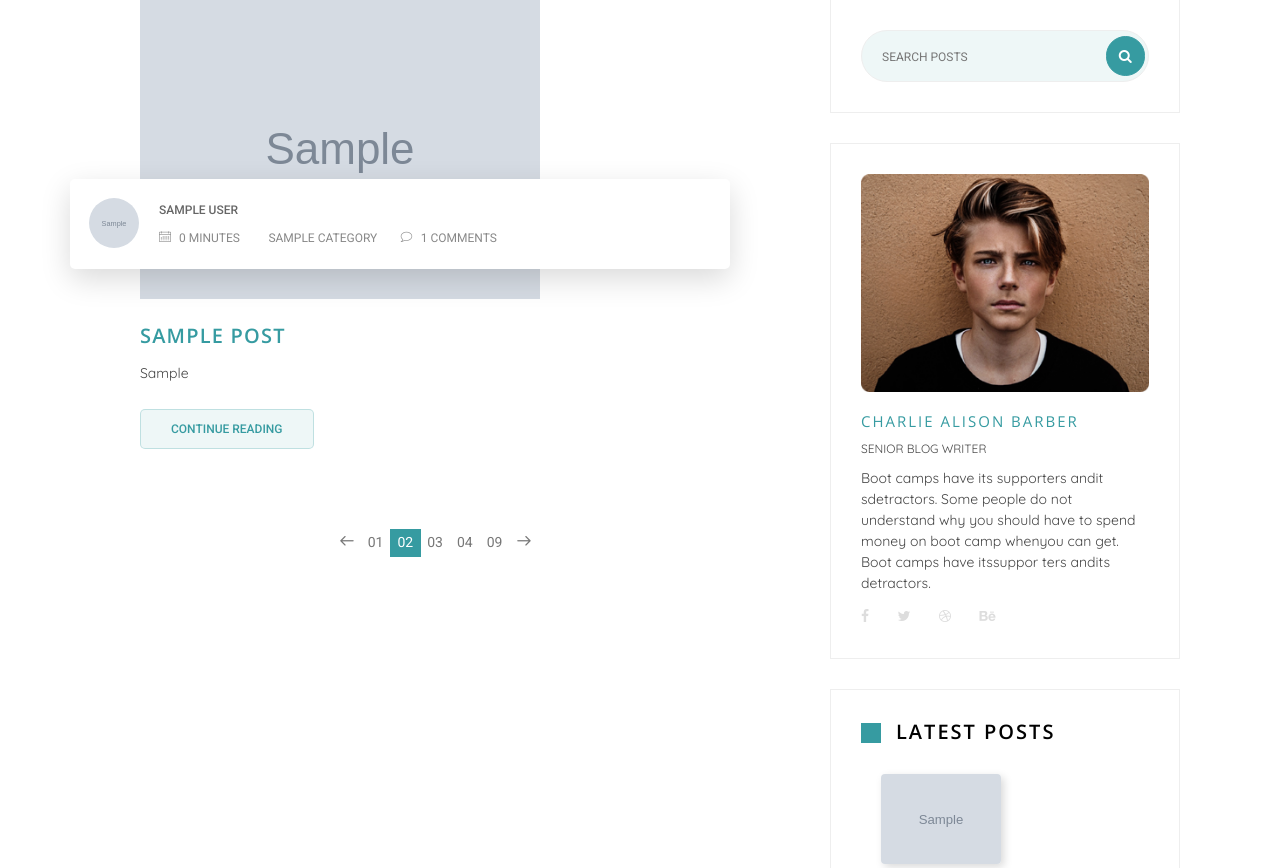
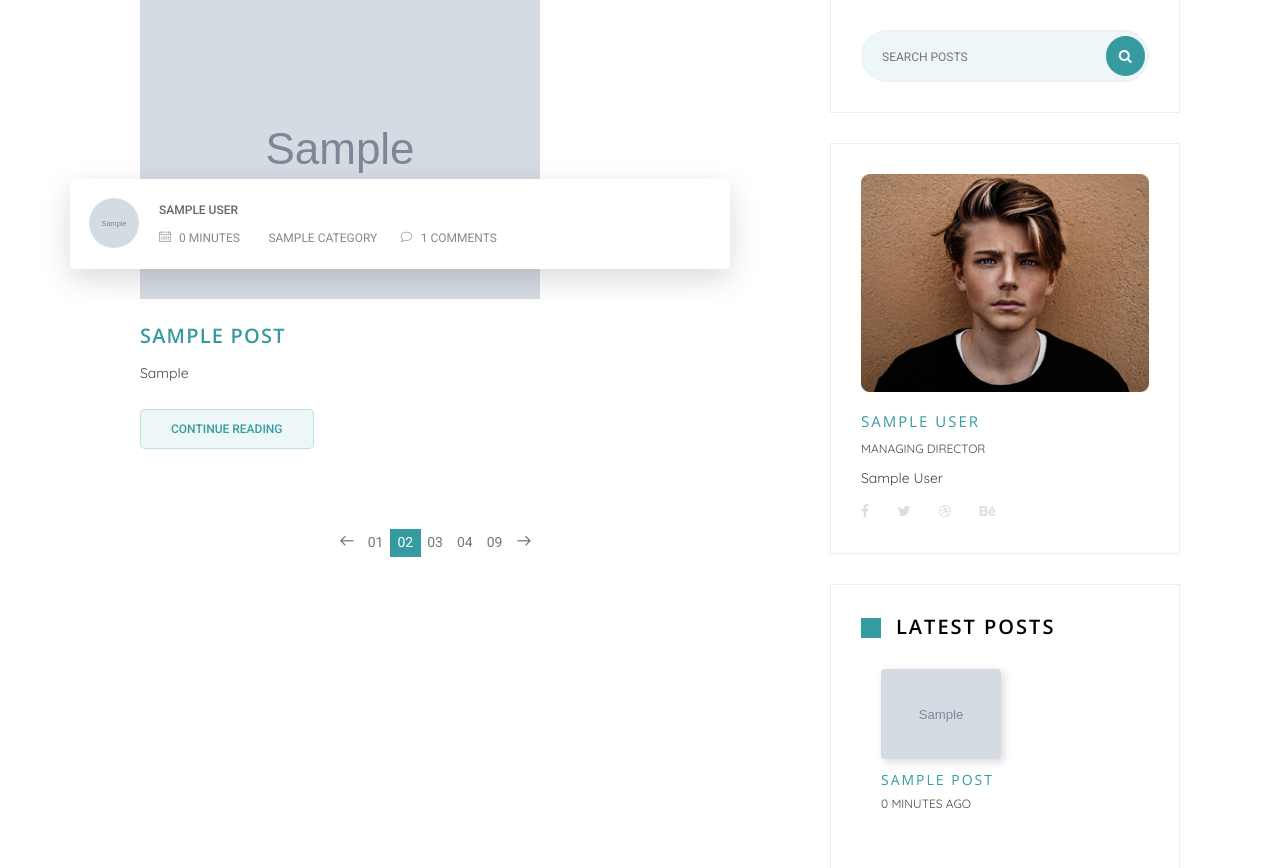
Before and after one commit to MikeBlakeway/mayan-python, a Django app: page /posts/ in a window 1280 px wide. Shown: the part 891-1759 px from the top of the page. Run offline with Django 3.2, Linux system fonts and the light colour scheme; tables that the repository leaves empty hold one stand-in row (values such as "Sample post"); grey boxes marked "Sample" are stand-in pictures; some libraries are stand-ins or nearby versions.

Commit message:
added author models and rendered on sidebar

```diff
--- a/posts/models.py
+++ b/posts/models.py
@@ -8,9 +8,25 @@ User = get_user_model()
 
 class Author(models.Model):
 
+    # Choices -->
+    MD = 'Managing Director'
+    OD = 'Operations Director'
+    TD = 'Technical Director'
+    DEFAULT_ROLE = 'DR'
+    JOB_ROLES = [
+        (MD, 'Managing Director'),
+        (OD, 'Operations Director'),
+        (TD, 'Technical Director'),
+        (DEFAULT_ROLE, 'Guest Author'),
+    ]
+
     # Fields -->
     user = models.OneToOneField(User, on_delete=models.CASCADE)
     profile_image = models.ImageField()
+    author_bio = models.TextField(max_length=300, default='')
+    job_role = models.CharField(max_length=50,
+                                choices=JOB_ROLES,
+                                default=DEFAULT_ROLE,)
 
     # Self -->
     def __str__(self):
--- a/posts/templates/posts/components/sidebar/includes/author_portfolio.html
+++ b/posts/templates/posts/components/sidebar/includes/author_portfolio.html
@@ -1,6 +1,7 @@
 {% load static %}
 
 <!-- Author Portfolio -->
+{% for author in authors %}
   <div class="single-widget portfolio-widget">
     <img
       class="img-fluid"
@@ -8,15 +9,13 @@
       alt=""
     />
     <a href="#">
-      <h4>Charlie ALison Barber</h4>
+      <h4>{{ author.user.get_full_name }}</h4>
     </a>
     <div class="desigmation">
-      <p>Senior blog writer</p>
+      <p>{{ author.job_role }}</p>
     </div>
     <p>
-      Boot camps have its supporters andit sdetractors. Some people do not
-      understand why you should have to spend money on boot camp whenyou can
-      get. Boot camps have itssuppor ters andits detractors.
+      {{ author.author_bio }}
     </p>
     <ul>
       <li>
@@ -33,4 +32,6 @@
       </li>
     </ul>
   </div>
+{% endfor %}
+
   <!-- End Author Portfolio -->
--- a/posts/templates/posts/post_list.html
+++ b/posts/templates/posts/post_list.html
@@ -71,7 +71,9 @@
 
 <a class="invisible" href="https://colorlib.com" target="_blank">Colorlib</a>
 
-{% endblock content %} {% block scripts %}
+{% endblock content %}
+
+{% block scripts %}
 
 <script src="{% static 'posts/js/vendor/jquery-2.2.4.min.js' %} "></script>
 <script
--- a/posts/views.py
+++ b/posts/views.py
@@ -1,5 +1,5 @@
 from django.views.generic import ListView
-from .models import Post, Category
+from .models import Post, Category, Author
 
 
 class PostList(ListView):
@@ -7,11 +7,8 @@ class PostList(ListView):
     context_object_name = 'posts'
     model = Post
 
-    def get_context_data(self, **kwargs):
-        context = super(PostList, self).get_context_data(**kwargs)
-        context.update({
-            'categories': Category.objects.all(),
-        })
+    def get_context_data(self):
+        context = super().get_context_data()
+        context['categories'] = Category.objects.all()
+        context['authors'] = Author.objects.all()
         return context
-
-    # queryset = Post.objects.filter(featured=True)
```
